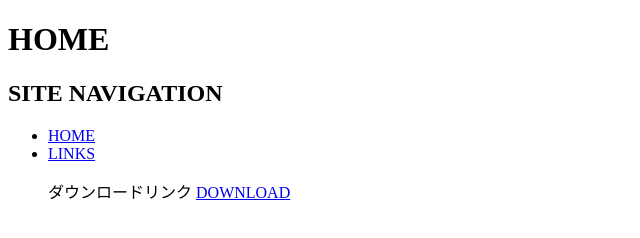
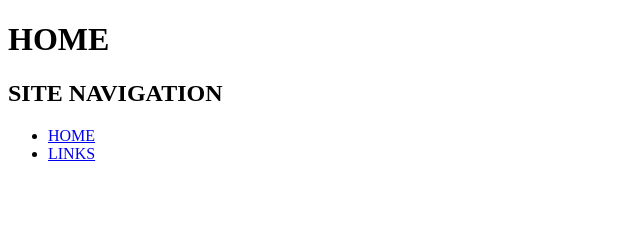
Before and after one commit to Ami-Kimura/html_sample_05, a plain HTML site: page index.html in a window 1280 px wide. Shown: the whole page, without its empty margins (0-640 px from the left). Drawn offline with Linux system fonts and the light colour scheme.

Commit message:
Update index.html

```diff
--- a/index.html
+++ b/index.html
@@ -11,9 +11,5 @@
       <li><a href="index.html">HOME</a></li>
       <li><a href="links.html">LINKS</a></li>
     </ul>
-    <ul>
-    ダウンロードリンク
-      <a href="sample.zip">DOWNLOAD</a>
-    </ul>
   </body>
 </html>
```
